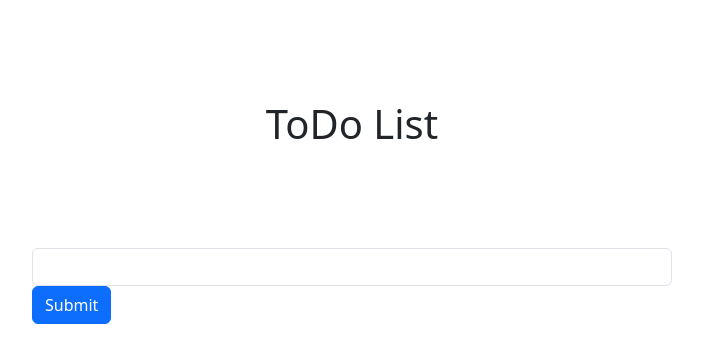
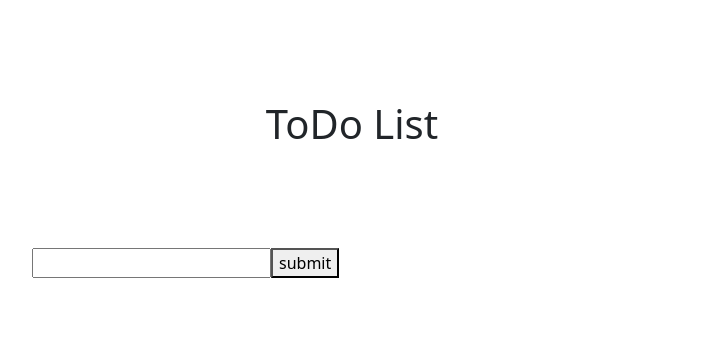
Before and after one commit to Reshan123/ToDoList, a React (Vite) app: page / in a window 1280 px wide. Shown: the top 362 px of the page, without its empty margins (288-991 px from the left). Built offline with nearby package versions, Linux system fonts and the light colour scheme.

Commit message:
input text is added as an todo and shown in site

```diff
--- a/src/App.tsx
+++ b/src/App.tsx
@@ -1,20 +1,34 @@
-import AddItem from "./components/AddItem";
+import { useEffect, useRef, useState } from "react";
 import Item from "./components/item";
-import React, { useEffect } from "react";
+
 
 function App() {
 
-  let tasks:any = [];
+  let [tasks,setTasks]:any = useState([]);
+  const input:any = useRef("");
 
+
+  function handleSubmit(e:any) {
+    e.preventDefault();
+    setTasks((currentTasks:any) => {return [...currentTasks,input.current.value]})
+    console.log(tasks);
+  }
 
   return (
     <>
       <center>
         <h1>ToDo List</h1>
       </center>
-      <AddItem itemText={(textProp) => {tasks.push(textProp)}}/>
+      <form action="#" onSubmit={handleSubmit}>
+        <input type="text" name="text" id="text" ref={input}/>
+        <button type="submit">submit</button>
+      </form>
+
+
       <ul className="list-group">
-        {tasks.map((item:any) => {return <li>{item}</li>})}
+        {tasks.map((item:any) => {
+          return (<Item itemText={item} />);
+        })}
       </ul>
     </>
   );
```
